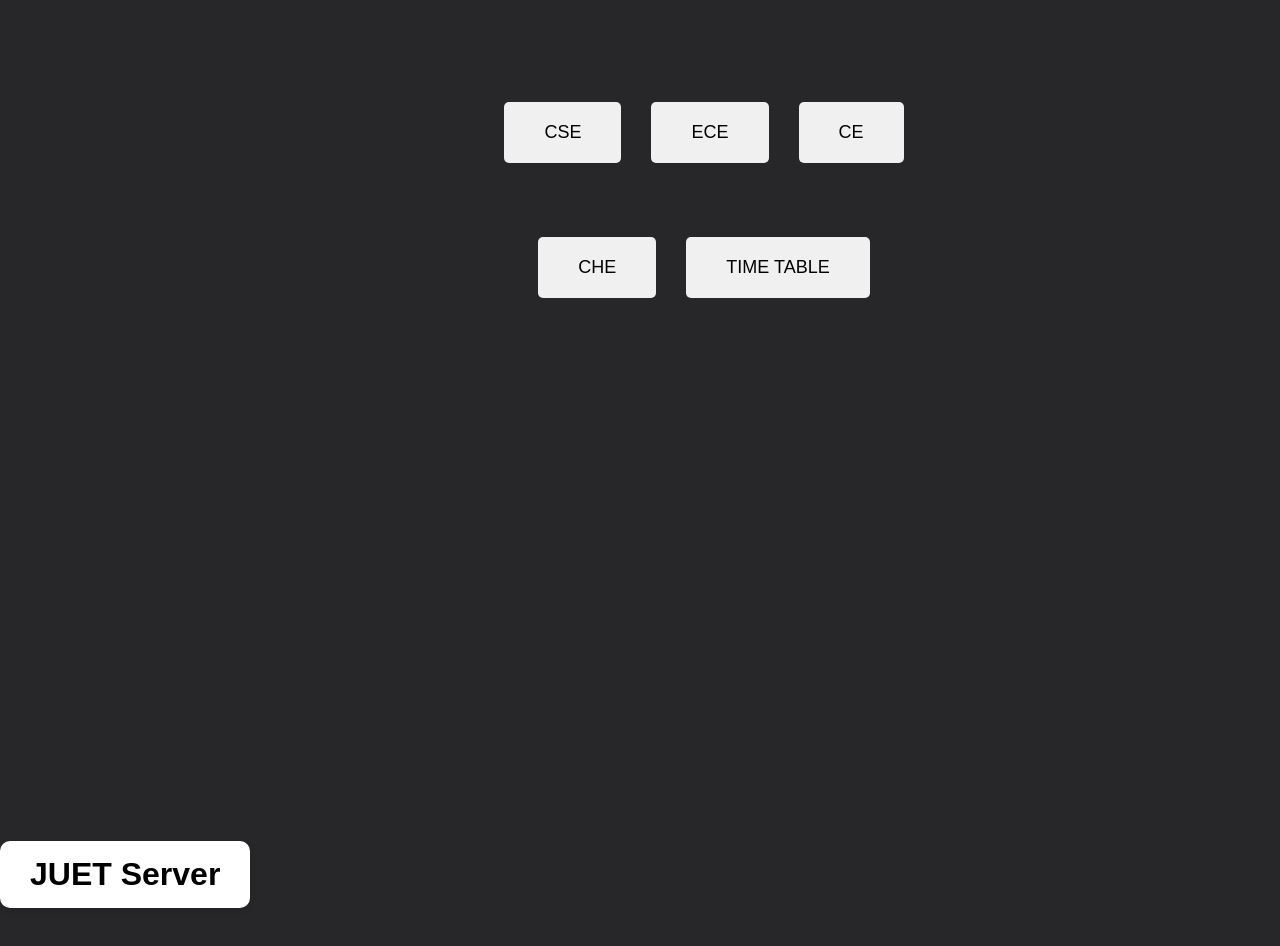
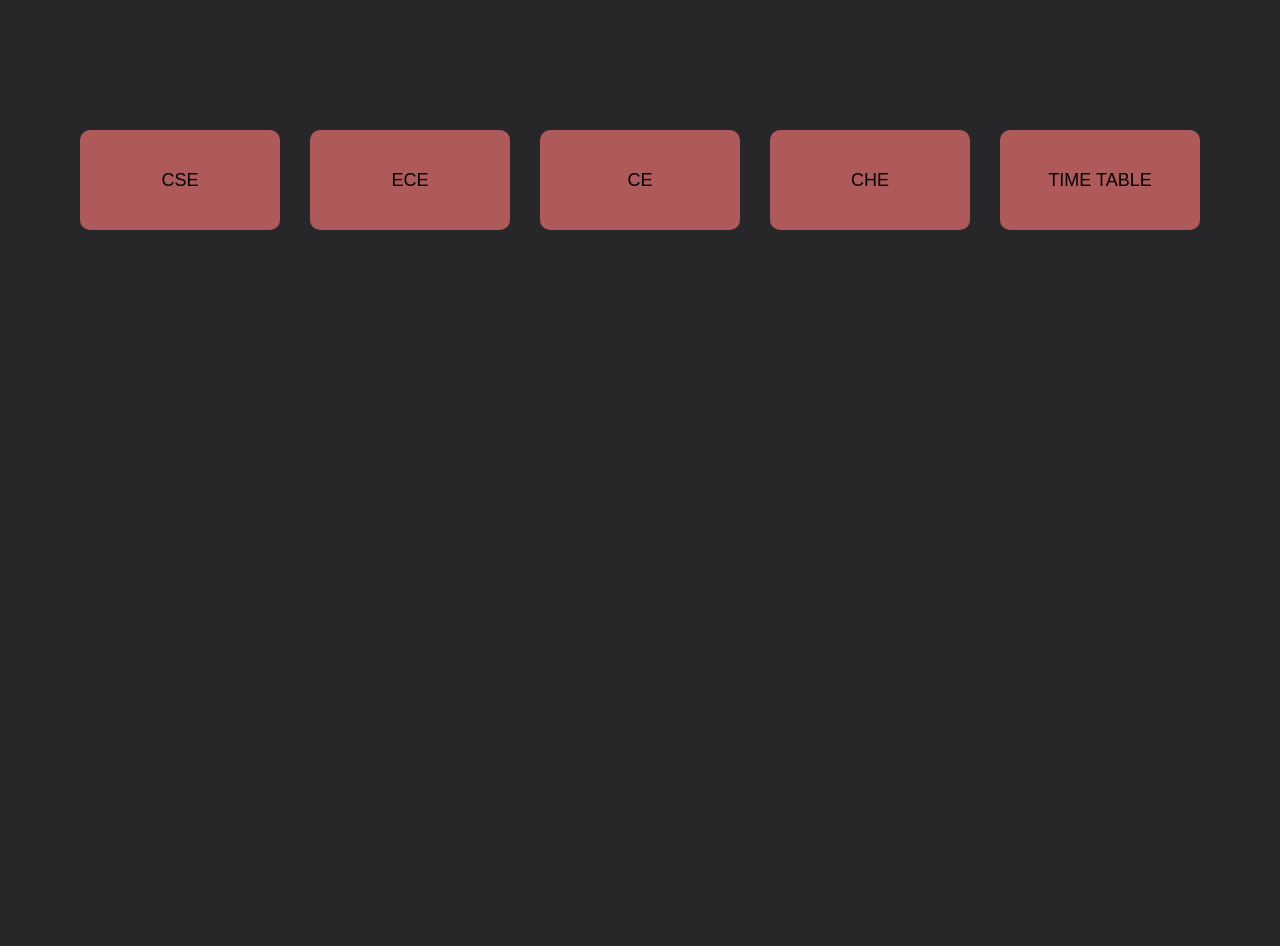
Before and after one commit to Indranil102/Helper_Team, a React (Create React App) app: page /juetserver in a window 1280 px wide. Shown: the part 240-1186 px from the top of the page. After the commit the page ends 1060 px from the top, so only its background shows below. Built offline with nearby package versions, Linux system fonts and the light colour scheme; a web font is replaced by a local one.

Commit message:
update css of department

```diff
--- a/src/App.js
+++ b/src/App.js
@@ -6,7 +6,8 @@ import Pyq from './Pages/pyq/Pyq';
 import Lectures from './Pages/lectures/Lectures';
 import SignUp from './Component/signup/SignUp';
 import Notes from './Pages/notes/Notes';
-import Juetserver from './Pages/Juetserver/Juetserver';
+
+import SelectDepartment from './Pages/SelectDepartment/SelectDepartment';
 
 
 function App() {
@@ -32,7 +33,8 @@ function App() {
       <Route path='/signup' element={<SignUp/>} />
 
       <Route path='/notes' element={<Notes/>} />
-      <Route path='/juetserver' element={<Juetserver/>} />
+      <Route path='/juetserver' element={<SelectDepartment
+      />} />
 
 
 
--- a/src/Pages/Juetserver/Juetserver.jsx
+++ /dev/null
@@ -1,21 +0,0 @@
-import React from 'react'
-import './Juetserver.css'
-import SelectDepartment from '../SelectDepartment/SelectDepartment'
-const Juetserver = () => {
-  return (
-    <>
-    <>
-
-     <SelectDepartment/>
-
-     </>
-
-    <div className="juetserver-container">
-    <h1>JUET Server</h1>
-    </div>
-  </>
-
-  )
-}
-
-export default Juetserver
--- a/src/Pages/SelectDepartment/SelectDepartment.css
+++ b/src/Pages/SelectDepartment/SelectDepartment.css
@@ -23,47 +23,39 @@
   overflow: hidden;
 }
 
-h1 {
-  background-color: #ffffff; /* Dark blue background */
-  color: #000000; /* White text */
-  padding: 15px 30px; /* Even padding around the text */
-  font-size: 2rem; /* Adjust font size for better readability */
-  text-align: center; /* Center the text inside the background */
-  border-radius: 10px; /* Rounded corners for a modern look */
-  margin-bottom: 40px; /* Space between the title and buttons */
-  display: inline-block; /* Allows the background to wrap tightly around the text */
-  box-shadow: 0px 4px 6px rgba(0, 0, 0, 0.1); /* Subtle shadow for a lifted effect */
-  overflow: hidden;
-}
 
-.container {
+.contain {
   display: flex;
   flex-direction: row;
   align-items: center;
   justify-content: center;
   gap: 30px;
-   overflow: hidden;
-   height: 30vh;
-   width: 50vw;
+
+   height: 80vh;
+   width: 100%;
   padding-bottom: 20px;
   padding-left: 20px;
   padding-right: 20px;
   border-radius: 10px;
+
+
 
 }
 
 .box {
   padding: 20px 40px;
   border: none;
-  border-radius: 5px;
-  background-color: #f0f0f0;
+  border-radius: 10px;
+  height: 100px;
+  width: 200px;
+  background-color: #ae5a5a;
   color: #000000;
-  margin:0;
+
   font-size: 18px;
   cursor: pointer;
   transition: background-color 0.3s, transform 0.3s;
   margin-top: 20px;
-  overflow: hidden;
+
 }
 
 .box:hover {
--- a/src/Pages/SelectDepartment/SelectDepartment.jsx
+++ b/src/Pages/SelectDepartment/SelectDepartment.jsx
@@ -5,7 +5,7 @@ const SelectDepartment = () => {
     <div className='mom'>
       <div className="select-year-fullscreen">
 
-          <div className="container">
+          <div className="contain">
           <a href="https://drive.google.com/drive/folders/1Ve3D7nfETE1Z-Ex5iLa6Uywi6QDuLhgc?usp=drive_link"><button className="box"  >CSE</button></a>
           <a href="https://drive.google.com/drive/folders/1HeXlS04ETkFbdHKPsdzN8Y_eLKyVfk-D?usp=drive_link"><button className="box"  >ECE</button></a>
           <a href="https://drive.google.com/drive/folders/1pVsuiayY0BN6SGg28zz1HNVqlEwY-RV_?usp=drive_link"><button className="box"  >CE</button></a>
```
